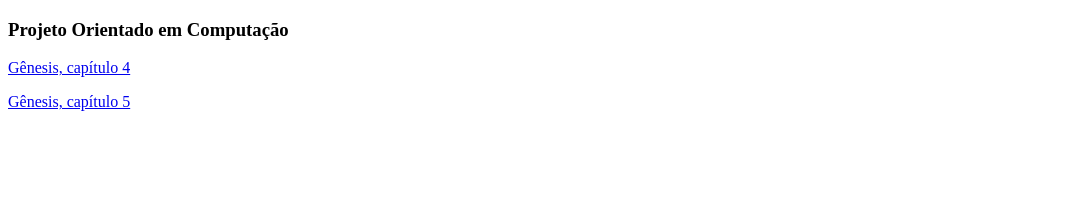
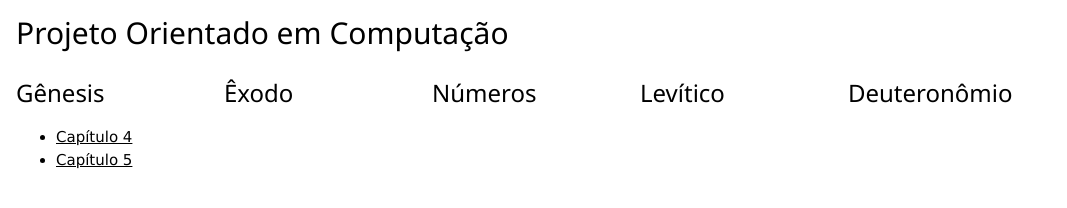
Before and after one commit to gleiderr/d4g, a plain HTML site: page index.html in a window 1280 px wide. Shown: the whole page, without its empty margins (0-1067 px from the left). Drawn offline with Linux system fonts and the light colour scheme.

Commit message:
Melhorias no layout inicial.
Inclusão do pentateuco e de w3.css.

```diff
--- a/index.html
+++ b/index.html
@@ -1,11 +1,33 @@
 <!doctype html>
 <html>
-<head>
-  <title>Projeto Orientado em Computação</title>
+<head lang="pt-BR">
+    <meta charset="utf-8">
+    <meta name="viewport" content="width=device-width, initial-scale=1.0">
+
+    <link rel="stylesheet" href='./estilos/w3.css'>
+
+    <title>Projeto Orientado em Computação</title>
 </head>
-<body>
-  <h3>Projeto Orientado em Computação</h3>
-  <p><a href="genesis_4.html">Gênesis, capítulo 4</a></p>
-  <p><a href='genesis_5.html'>Gênesis, capítulo 5</a></p>
+<body class="w3-container">
+    <h2>Projeto Orientado em Computação</h2>
+    <section class="w3-hover-shadow w3-col l2">
+        <h3>Gênesis</h3>
+        <ul>
+            <li><a href="genesis_4.html">Capítulo 4</a></li>
+            <li><a href='genesis_5.html'>Capítulo 5</a></li>
+        </ul>
+    </section>
+    <section class="w3-hover-shadow w3-col l2">
+        <h3>Êxodo</h3>
+    </section>
+    <section class="w3-hover-shadow w3-col l2">
+        <h3>Números</h3>
+    </section>
+    <section class="w3-hover-shadow w3-col l2">
+        <h3>Levítico</h3>
+    </section>
+    <section class="w3-hover-shadow w3-col l2">
+        <h3>Deuteronômio</h3>
+    </section>
 </body>
 </html>
```
